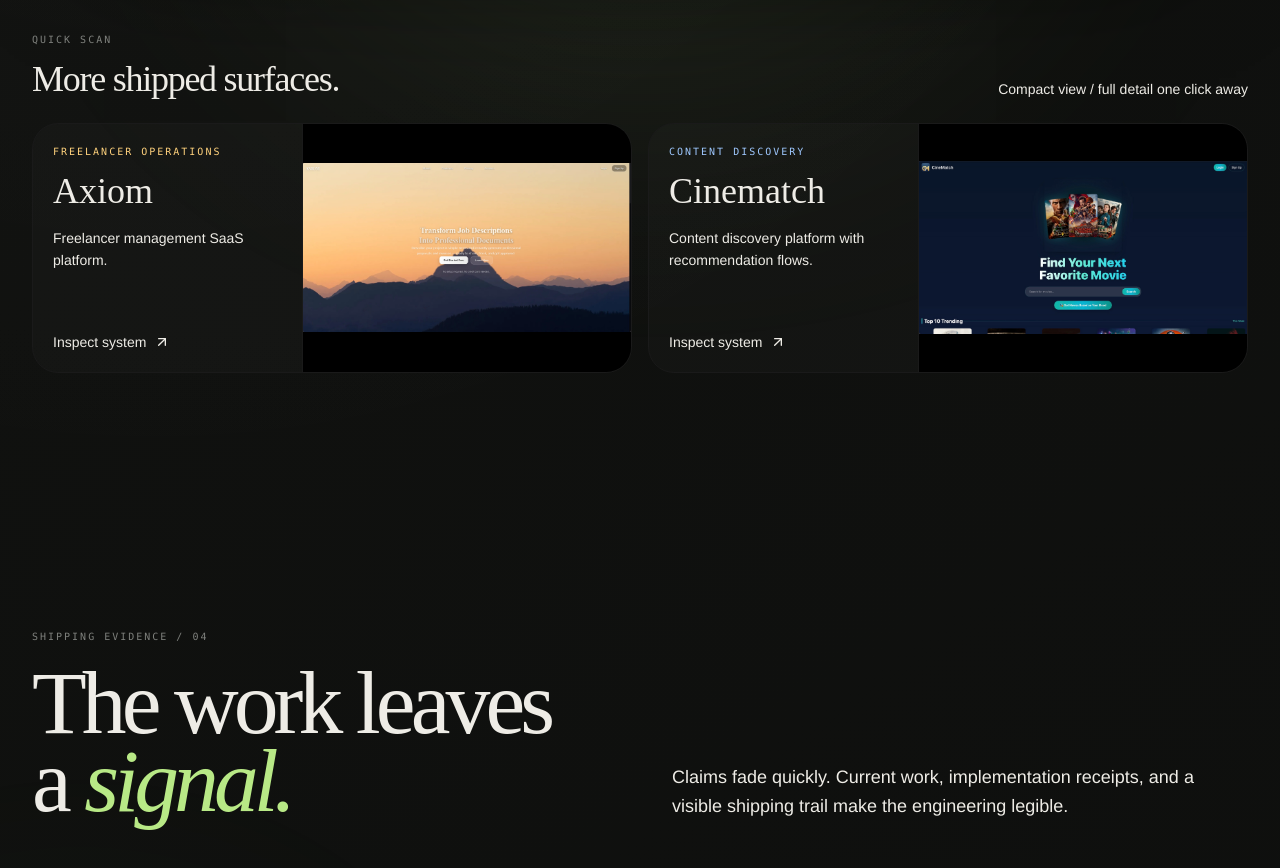
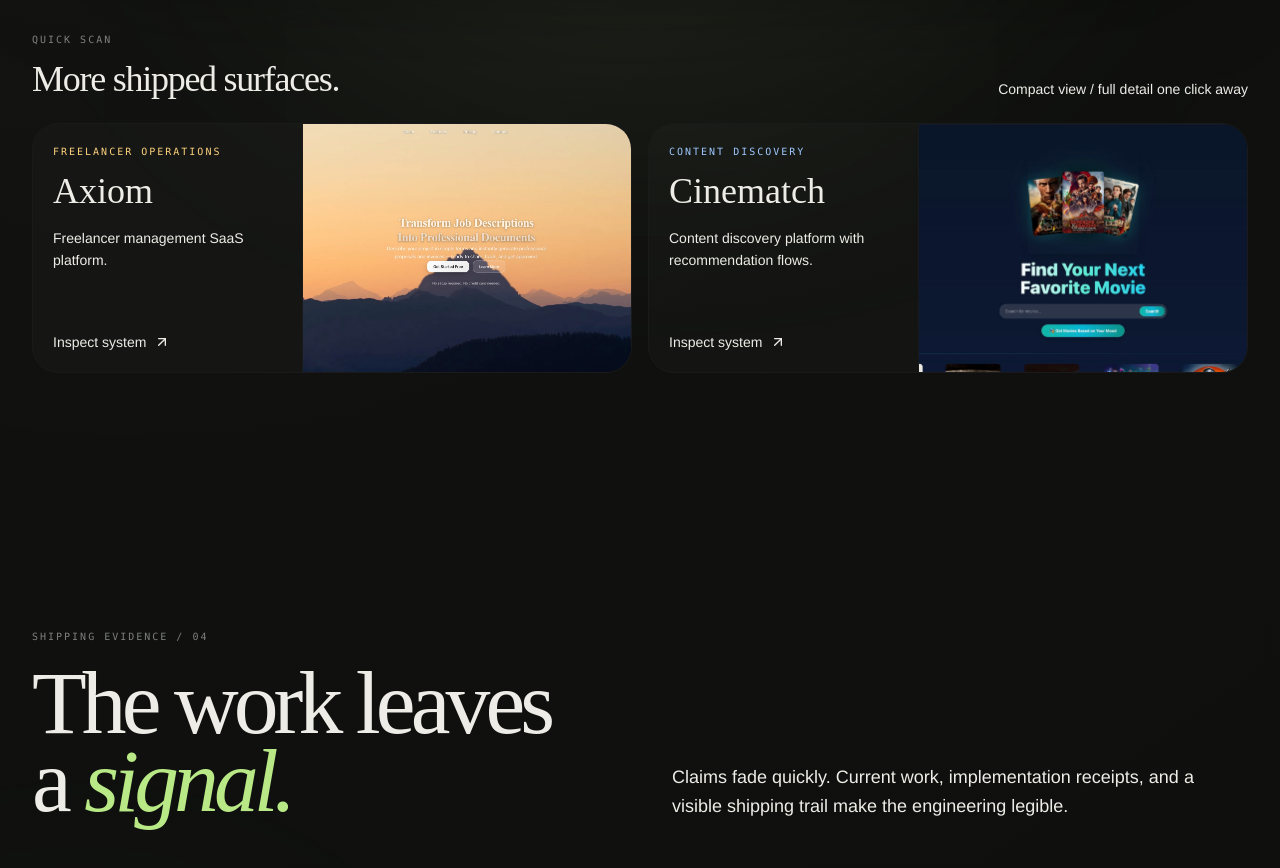
Before and after one commit to priyanshjhaa/Portfolio-, a Next.js app: page / in a window 1280 px wide. Shown: the part 5180-6048 px from the top of the page. Built offline with nearby package versions, Linux system fonts and the light colour scheme.

Commit message:
fix: fill compact project media frames

```diff
--- a/components/sections/ProjectPortals.tsx
+++ b/components/sections/ProjectPortals.tsx
@@ -147,8 +147,8 @@ export default function ProjectPortals() {
                     </div>
                     <span className="mt-5 inline-flex items-center gap-2 text-sm text-text-muted group-hover:text-text-primary">Inspect system <ArrowUpRight className="h-4 w-4" /></span>
                   </div>
-                  <div className="relative min-h-52 overflow-hidden border-t border-white/8 bg-black sm:border-l sm:border-t-0">
-                    <Image src={project.image!} alt={`${project.name} product preview`} fill quality={75} className="object-contain transition duration-700 group-hover:scale-[1.015]" sizes="(max-width: 768px) 100vw, 380px" />
+                  <div className="theme-inset-surface relative min-h-52 overflow-hidden border-t border-white/8 sm:border-l sm:border-t-0">
+                    <Image src={project.image!} alt={`${project.name} product preview`} fill quality={75} className="object-cover object-top transition duration-700 group-hover:scale-[1.015]" sizes="(max-width: 768px) 100vw, 380px" />
                   </div>
                 </Link>
               );
```
